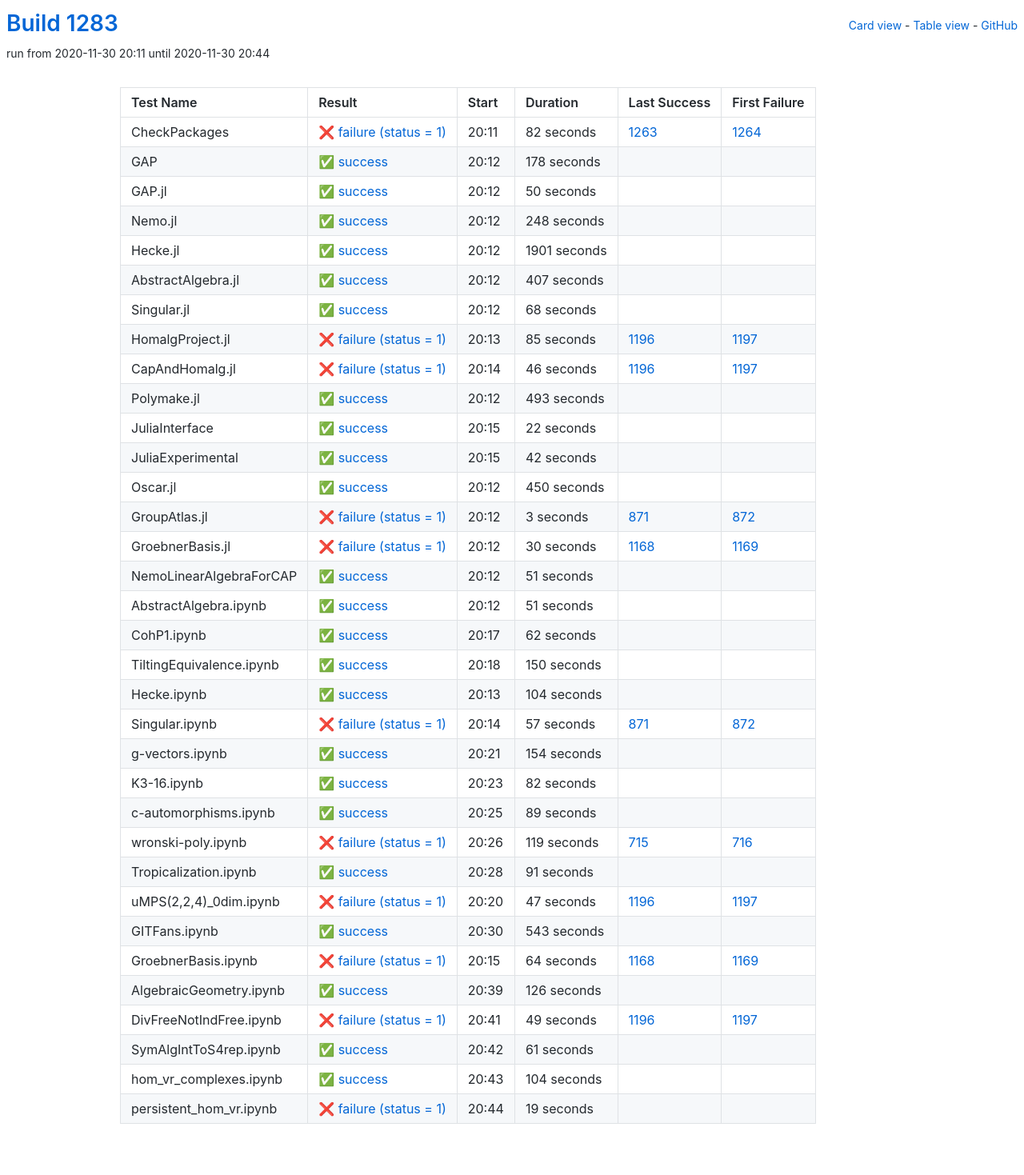
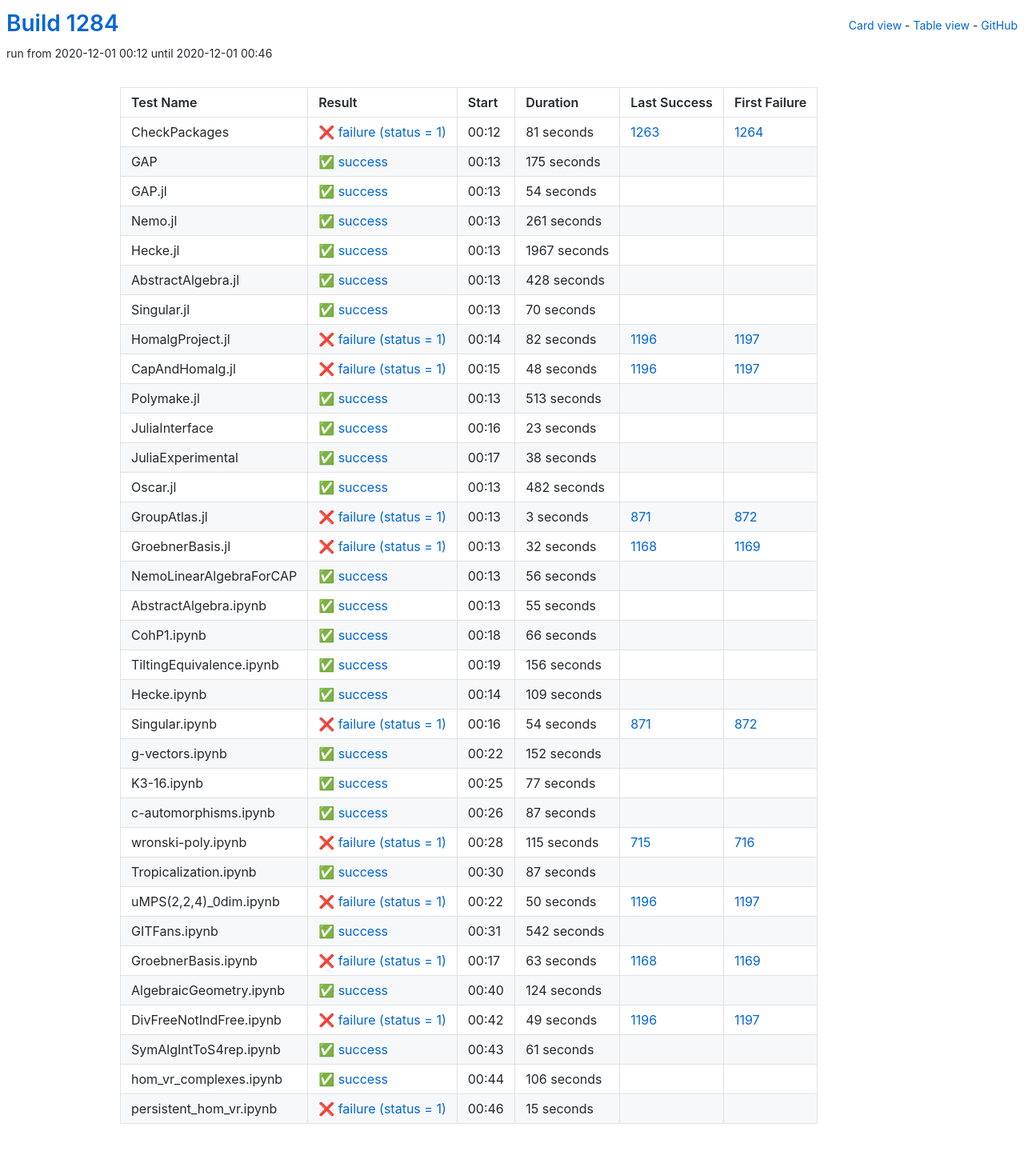
Before and after one commit to oscar-system/oscar-ci-status-stable, a Jekyll site: the page built from table.html, in a window 1280 px wide. Shown: the whole page at 80% size. Built offline with Jekyll 4.4.1, drawn with Linux system fonts in a browser that asks for light colours.

Commit message:
Build #1284

```diff
--- a/_data/ci.yml
+++ b/_data/ci.yml
@@ -1,6 +1,6 @@
 ---
-build: 1283
-build_url: https://oscarci.mathematik.uni-kl.de/job/oscar-stable/1283/
+build: 1284
+build_url: https://oscarci.mathematik.uni-kl.de/job/oscar-stable/1284/
 job: oscar-stable
 organization: oscar-system
 repo: oscar-ci-status-stable
@@ -8,164 +8,164 @@ repourl: https://github.com/oscar-system/oscar-ci-status-stable
 tests:
 - name: CheckPackages
   id: checkpackages
-  log: https://oscarci.mathematik.uni-kl.de/job/oscar-stable/1283/artifact/logs/build-1283/CheckPackages.log
-  start: 2020-11-30 20:11
+  log: https://oscarci.mathematik.uni-kl.de/job/oscar-stable/1284/artifact/logs/build-1284/CheckPackages.log
+  start: 2020-12-01 00:12
   success: false
   exitcode: 1
   status: failure
-  duration: 82
+  duration: 81
   last_success: 1263
   last_success_url: https://oscarci.mathematik.uni-kl.de/job/oscar-stable/1263/
   first_failure: 1264
   first_failure_url: https://oscarci.mathematik.uni-kl.de/job/oscar-stable/1264/
 - name: GAP
   id: gap
-  log: https://oscarci.mathematik.uni-kl.de/job/oscar-stable/1283/artifact/logs/build-1283/GAP.log
-  start: 2020-11-30 20:12
+  log: https://oscarci.mathematik.uni-kl.de/job/oscar-stable/1284/artifact/logs/build-1284/GAP.log
+  start: 2020-12-01 00:13
   success: true
   exitcode: 0
   status: success
-  duration: 178
+  duration: 175
   last_success: false
   last_success_url:
   first_failure: false
   first_failure_url:
 - name: GAP.jl
   id: gap-jl
-  log: https://oscarci.mathematik.uni-kl.de/job/oscar-stable/1283/artifact/logs/build-1283/GAP.jl.log
-  start: 2020-11-30 20:12
+  log: https://oscarci.mathematik.uni-kl.de/job/oscar-stable/1284/artifact/logs/build-1284/GAP.jl.log
+  start: 2020-12-01 00:13
   success: true
   exitcode: 0
   status: success
-  duration: 50
+  duration: 54
   last_success: false
   last_success_url:
   first_failure: false
   first_failure_url:
 - name: Nemo.jl
   id: nemo-jl
-  log: https://oscarci.mathematik.uni-kl.de/job/oscar-stable/1283/artifact/logs/build-1283/Nemo.jl.log
-  start: 2020-11-30 20:12
+  log: https://oscarci.mathematik.uni-kl.de/job/oscar-stable/1284/artifact/logs/build-1284/Nemo.jl.log
+  start: 2020-12-01 00:13
   success: true
   exitcode: 0
   status: success
-  duration: 248
+  duration: 261
   last_success: false
   last_success_url:
   first_failure: false
   first_failure_url:
 - name: Hecke.jl
   id: hecke-jl
-  log: https://oscarci.mathematik.uni-kl.de/job/oscar-stable/1283/artifact/logs/build-1283/Hecke.jl.log
-  start: 2020-11-30 20:12
+  log: https://oscarci.mathematik.uni-kl.de/job/oscar-stable/1284/artifact/logs/build-1284/Hecke.jl.log
+  start: 2020-12-01 00:13
   success: true
   exitcode: 0
   status: success
-  duration: 1901
+  duration: 1967
   last_success: false
   last_success_url:
   first_failure: false
   first_failure_url:
 - name: AbstractAlgebra.jl
   id: abstractalgebra-jl
-  log: https://oscarci.mathematik.uni-kl.de/job/oscar-stable/1283/artifact/logs/build-1283/AbstractAlgebra.jl.log
-  start: 2020-11-30 20:12
+  log: https://oscarci.mathematik.uni-kl.de/job/oscar-stable/1284/artifact/logs/build-1284/AbstractAlgebra.jl.log
+  start: 2020-12-01 00:13
   success: true
   exitcode: 0
   status: success
-  duration: 407
+  duration: 428
   last_success: false
   last_success_url:
   first_failure: false
   first_failure_url:
 - name: Singular.jl
   id: singular-jl
-  log: https://oscarci.mathematik.uni-kl.de/job/oscar-stable/1283/artifact/logs/build-1283/Singular.jl.log
-  start: 2020-11-30 20:12
+  log: https://oscarci.mathematik.uni-kl.de/job/oscar-stable/1284/artifact/logs/build-1284/Singular.jl.log
+  start: 2020-12-01 00:13
   success: true
   exitcode: 0
   status: success
-  duration: 68
+  duration: 70
   last_success: false
   last_success_url:
   first_failure: false
   first_failure_url:
 - name: HomalgProject.jl
   id: homalgproject-jl
-  log: https://oscarci.mathematik.uni-kl.de/job/oscar-stable/1283/artifact/logs/build-1283/HomalgProject.jl.log
-  start: 2020-11-30 20:13
+  log: https://oscarci.mathematik.uni-kl.de/job/oscar-stable/1284/artifact/logs/build-1284/HomalgProject.jl.log
+  start: 2020-12-01 00:14
   success: false
   exitcode: 1
   status: failure
-  duration: 85
+  duration: 82
   last_success: 1196
   last_success_url: https://oscarci.mathematik.uni-kl.de/job/oscar-stable/1196/
   first_failure: 1197
   first_failure_url: https://oscarci.mathematik.uni-kl.de/job/oscar-stable/1197/
 - name: CapAndHomalg.jl
   id: capandhomalg-jl
-  log: https://oscarci.mathematik.uni-kl.de/job/oscar-stable/1283/artifact/logs/build-1283/CapAndHomalg.jl.log
-  start: 2020-11-30 20:14
+  log: https://oscarci.mathematik.uni-kl.de/job/oscar-stable/1284/artifact/logs/build-1284/CapAndHomalg.jl.log
+  start: 2020-12-01 00:15
   success: false
   exitcode: 1
   status: failure
-  duration: 46
+  duration: 48
   last_success: 1196
   last_success_url: https://oscarci.mathematik.uni-kl.de/job/oscar-stable/1196/
   first_failure: 1197
   first_failure_url: https://oscarci.mathematik.uni-kl.de/job/oscar-stable/1197/
 - name: Polymake.jl
   id: polymake-jl
-  log: https://oscarci.mathematik.uni-kl.de/job/oscar-stable/1283/artifact/logs/build-1283/Polymake.jl.log
-  start: 2020-11-30 20:12
+  log: https://oscarci.mathematik.uni-kl.de/job/oscar-stable/1284/artifact/logs/build-1284/Polymake.jl.log
+  start: 2020-12-01 00:13
   success: true
   exitcode: 0
   status: success
-  duration: 493
+  duration: 513
   last_success: false
   last_success_url:
   first_failure: false
   first_failure_url:
 - name: JuliaInterface
   id: juliainterface
-  log: https://oscarci.mathematik.uni-kl.de/job/oscar-stable/1283/artifact/logs/build-1283/JuliaInterface.log
-  start: 2020-11-30 20:15
+  log: https://oscarci.mathematik.uni-kl.de/job/oscar-stable/1284/artifact/logs/build-1284/JuliaInterface.log
+  start: 2020-12-01 00:16
   success: true
   exitcode: 0
   status: success
-  duration: 22
+  duration: 23
   last_success: false
   last_success_url:
   first_failure: false
   first_failure_url:
 - name: JuliaExperimental
   id: juliaexperimental
-  log: https://oscarci.mathematik.uni-kl.de/job/oscar-stable/1283/artifact/logs/build-1283/JuliaExperimental.log
-  start: 2020-11-30 20:15
+  log: https://oscarci.mathematik.uni-kl.de/job/oscar-stable/1284/artifact/logs/build-1284/JuliaExperimental.log
+  start: 2020-12-01 00:17
   success: true
   exitcode: 0
   status: success
-  duration: 42
+  duration: 38
   last_success: false
   last_success_url:
   first_failure: false
   first_failure_url:
 - name: Oscar.jl
   id: oscar-jl
-  log: https://oscarci.mathematik.uni-kl.de/job/oscar-stable/1283/artifact/logs/build-1283/Oscar.jl.log
-  start: 2020-11-30 20:12
+  log: https://oscarci.mathematik.uni-kl.de/job/oscar-stable/1284/artifact/logs/build-1284/Oscar.jl.log
+  start: 2020-12-01 00:13
   success: true
   exitcode: 0
   status: success
-  duration: 450
+  duration: 482
   last_success: false
   last_success_url:
   first_failure: false
   first_failure_url:
 - name: GroupAtlas.jl
   id: groupatlas-jl
-  log: https://oscarci.mathematik.uni-kl.de/job/oscar-stable/1283/artifact/logs/build-1283/GroupAtlas.jl.log
-  start: 2020-11-30 20:12
+  log: https://oscarci.mathematik.uni-kl.de/job/oscar-stable/1284/artifact/logs/build-1284/GroupAtlas.jl.log
+  start: 2020-12-01 00:13
   success: false
   exitcode: 1
   status: failure
@@ -176,200 +176,200 @@ tests:
   first_failure_url: https://oscarci.mathematik.uni-kl.de/job/oscar-stable/872/
 - name: GroebnerBasis.jl
   id: groebnerbasis-jl
-  log: https://oscarci.mathematik.uni-kl.de/job/oscar-stable/1283/artifact/logs/build-1283/GroebnerBasis.jl.log
-  start: 2020-11-30 20:12
+  log: https://oscarci.mathematik.uni-kl.de/job/oscar-stable/1284/artifact/logs/build-1284/GroebnerBasis.jl.log
+  start: 2020-12-01 00:13
   success: false
   exitcode: 1
   status: failure
-  duration: 30
+  duration: 32
   last_success: 1168
   last_success_url: https://oscarci.mathematik.uni-kl.de/job/oscar-stable/1168/
   first_failure: 1169
   first_failure_url: https://oscarci.mathematik.uni-kl.de/job/oscar-stable/1169/
 - name: NemoLinearAlgebraForCAP
   id: nemolinearalgebraforcap
-  log: https://oscarci.mathematik.uni-kl.de/job/oscar-stable/1283/artifact/logs/build-1283/NemoLinearAlgebraForCAP.log
-  start: 2020-11-30 20:12
+  log: https://oscarci.mathematik.uni-kl.de/job/oscar-stable/1284/artifact/logs/build-1284/NemoLinearAlgebraForCAP.log
+  start: 2020-12-01 00:13
   success: true
   exitcode: 0
   status: success
-  duration: 51
+  duration: 56
   last_success: false
   last_success_url:
   first_failure: false
   first_failure_url:
 - name: AbstractAlgebra.ipynb
   id: abstractalgebra-ipynb
-  log: https://oscarci.mathematik.uni-kl.de/job/oscar-stable/1283/artifact/logs/build-1283/AbstractAlgebra.ipynb.log
-  start: 2020-11-30 20:12
+  log: https://oscarci.mathematik.uni-kl.de/job/oscar-stable/1284/artifact/logs/build-1284/AbstractAlgebra.ipynb.log
+  start: 2020-12-01 00:13
   success: true
   exitcode: 0
   status: success
-  duration: 51
+  duration: 55
   last_success: false
   last_success_url:
   first_failure: false
   first_failure_url:
 - name: CohP1.ipynb
   id: cohp1-ipynb
-  log: https://oscarci.mathematik.uni-kl.de/job/oscar-stable/1283/artifact/logs/build-1283/CohP1.ipynb.log
-  start: 2020-11-30 20:17
+  log: https://oscarci.mathematik.uni-kl.de/job/oscar-stable/1284/artifact/logs/build-1284/CohP1.ipynb.log
+  start: 2020-12-01 00:18
   success: true
   exitcode: 0
   status: success
-  duration: 62
+  duration: 66
   last_success: false
   last_success_url:
   first_failure: false
   first_failure_url:
 - name: TiltingEquivalence.ipynb
   id: tiltingequivalence-ipynb
-  log: https://oscarci.mathematik.uni-kl.de/job/oscar-stable/1283/artifact/logs/build-1283/TiltingEquivalence.ipynb.log
-  start: 2020-11-30 20:18
+  log: https://oscarci.mathematik.uni-kl.de/job/oscar-stable/1284/artifact/logs/build-1284/TiltingEquivalence.ipynb.log
+  start: 2020-12-01 00:19
   success: true
   exitcode: 0
   status: success
-  duration: 150
+  duration: 156
   last_success: false
   last_success_url:
   first_failure: false
   first_failure_url:
 - name: Hecke.ipynb
   id: hecke-ipynb
-  log: https://oscarci.mathematik.uni-kl.de/job/oscar-stable/1283/artifact/logs/build-1283/Hecke.ipynb.log
-  start: 2020-11-30 20:13
+  log: https://oscarci.mathematik.uni-kl.de/job/oscar-stable/1284/artifact/logs/build-1284/Hecke.ipynb.log
+  start: 2020-12-01 00:14
   success: true
   exitcode: 0
   status: success
-  duration: 104
+  duration: 109
   last_success: false
   last_success_url:
   first_failure: false
   first_failure_url:
 - name: Singular.ipynb
   id: singular-ipynb
-  log: https://oscarci.mathematik.uni-kl.de/job/oscar-stable/1283/artifact/logs/build-1283/Singular.ipynb.log
-  start: 2020-11-30 20:14
+  log: https://oscarci.mathematik.uni-kl.de/job/oscar-stable/1284/artifact/logs/build-1284/Singular.ipynb.log
+  start: 2020-12-01 00:16
   success: false
   exitcode: 1
   status: failure
-  duration: 57
+  duration: 54
   last_success: 871
   last_success_url: https://oscarci.mathematik.uni-kl.de/job/oscar-stable/871/
   first_failure: 872
   first_failure_url: https://oscarci.mathematik.uni-kl.de/job/oscar-stable/872/
 - name: g-vectors.ipynb
   id: g-vectors-ipynb
-  log: https://oscarci.mathematik.uni-kl.de/job/oscar-stable/1283/artifact/logs/build-1283/g-vectors.ipynb.log
-  start: 2020-11-30 20:21
+  log: https://oscarci.mathematik.uni-kl.de/job/oscar-stable/1284/artifact/logs/build-1284/g-vectors.ipynb.log
+  start: 2020-12-01 00:22
   success: true
   exitcode: 0
   status: success
-  duration: 154
+  duration: 152
   last_success: false
   last_success_url:
   first_failure: false
   first_failure_url:
 - name: K3-16.ipynb
   id: k3-16-ipynb
-  log: https://oscarci.mathematik.uni-kl.de/job/oscar-stable/1283/artifact/logs/build-1283/K3-16.ipynb.log
-  start: 2020-11-30 20:23
+  log: https://oscarci.mathematik.uni-kl.de/job/oscar-stable/1284/artifact/logs/build-1284/K3-16.ipynb.log
+  start: 2020-12-01 00:25
   success: true
   exitcode: 0
   status: success
-  duration: 82
+  duration: 77
   last_success: false
   last_success_url:
   first_failure: false
   first_failure_url:
 - name: c-automorphisms.ipynb
   id: c-automorphisms-ipynb
-  log: https://oscarci.mathematik.uni-kl.de/job/oscar-stable/1283/artifact/logs/build-1283/c-automorphisms.ipynb.log
-  start: 2020-11-30 20:25
+  log: https://oscarci.mathematik.uni-kl.de/job/oscar-stable/1284/artifact/logs/build-1284/c-automorphisms.ipynb.log
+  start: 2020-12-01 00:26
   success: true
   exitcode: 0
   status: success
-  duration: 89
+  duration: 87
   last_success: false
   last_success_url:
   first_failure: false
   first_failure_url:
 - name: wronski-poly.ipynb
   id: wronski-poly-ipynb
-  log: https://oscarci.mathematik.uni-kl.de/job/oscar-stable/1283/artifact/logs/build-1283/wronski-poly.ipynb.log
-  start: 2020-11-30 20:26
+  log: https://oscarci.mathematik.uni-kl.de/job/oscar-stable/1284/artifact/logs/build-1284/wronski-poly.ipynb.log
+  start: 2020-12-01 00:28
   success: false
   exitcode: 1
   status: failure
-  duration: 119
+  duration: 115
   last_success: 715
   last_success_url: https://oscarci.mathematik.uni-kl.de/job/oscar-stable/715/
   first_failure: 716
   first_failure_url: https://oscarci.mathematik.uni-kl.de/job/oscar-stable/716/
 - name: Tropicalization.ipynb
   id: tropicalization-ipynb
-  log: https://oscarci.mathematik.uni-kl.de/job/oscar-stable/1283/artifact/logs/build-1283/Tropicalization.ipynb.log
-  start: 2020-11-30 20:28
+  log: https://oscarci.mathematik.uni-kl.de/job/oscar-stable/1284/artifact/logs/build-1284/Tropicalization.ipynb.log
+  start: 2020-12-01 00:30
   success: true
   exitcode: 0
   status: success
-  duration: 91
+  duration: 87
   last_success: false
   last_success_url:
   first_failure: false
   first_failure_url:
 - name: uMPS(2,2,4)_0dim.ipynb
   id: umps-2-2-4-0dim-ipynb
-  log: https://oscarci.mathematik.uni-kl.de/job/oscar-stable/1283/artifact/logs/build-1283/uMPS-2-2-4-_0dim.ipynb.log
-  start: 2020-11-30 20:20
+  log: https://oscarci.mathematik.uni-kl.de/job/oscar-stable/1284/artifact/logs/build-1284/uMPS-2-2-4-_0dim.ipynb.log
+  start: 2020-12-01 00:22
   success: false
   exitcode: 1
   status: failure
-  duration: 47
+  duration: 50
   last_success: 1196
   last_success_url: https://oscarci.mathematik.uni-kl.de/job/oscar-stable/1196/
   first_failure: 1197
   first_failure_url: https://oscarci.mathematik.uni-kl.de/job/oscar-stable/1197/
 - name: GITFans.ipynb
   id: gitfans-ipynb
-  log: https://oscarci.mathematik.uni-kl.de/job/oscar-stable/1283/artifact/logs/build-1283/GITFans.ipynb.log
-  start: 2020-11-30 20:30
+  log: https://oscarci.mathematik.uni-kl.de/job/oscar-stable/1284/artifact/logs/build-1284/GITFans.ipynb.log
+  start: 2020-12-01 00:31
   success: true
   exitcode: 0
   status: success
-  duration: 543
+  duration: 542
   last_success: false
   last_success_url:
   first_failure: false
   first_failure_url:
 - name: GroebnerBasis.ipynb
   id: groebnerbasis-ipynb
-  log: https://oscarci.mathematik.uni-kl.de/job/oscar-stable/1283/artifact/logs/build-1283/GroebnerBasis.ipynb.log
-  start: 2020-11-30 20:15
+  log: https://oscarci.mathematik.uni-kl.de/job/oscar-stable/1284/artifact/logs/build-1284/GroebnerBasis.ipynb.log
+  start: 2020-12-01 00:17
   success: false
   exitcode: 1
   status: failure
-  duration: 64
+  duration: 63
   last_success: 1168
   last_success_url: https://oscarci.mathematik.uni-kl.de/job/oscar-stable/1168/
   first_failure: 1169
   first_failure_url: https://oscarci.mathematik.uni-kl.de/job/oscar-stable/1169/
 - name: AlgebraicGeometry.ipynb
   id: algebraicgeometry-ipynb
-  log: https://oscarci.mathematik.uni-kl.de/job/oscar-stable/1283/artifact/logs/build-1283/AlgebraicGeometry.ipynb.log
-  start: 2020-11-30 20:39
+  log: https://oscarci.mathematik.uni-kl.de/job/oscar-stable/1284/artifact/logs/build-1284/AlgebraicGeometry.ipynb.log
+  start: 2020-12-01 00:40
   success: true
   exitcode: 0
   status: success
-  duration: 126
+  duration: 124
   last_success: false
   last_success_url:
   first_failure: false
   first_failure_url:
 - name: DivFreeNotIndFree.ipynb
   id: divfreenotindfree-ipynb
-  log: https://oscarci.mathematik.uni-kl.de/job/oscar-stable/1283/artifact/logs/build-1283/DivFreeNotIndFree.ipynb.log
-  start: 2020-11-30 20:41
+  log: https://oscarci.mathematik.uni-kl.de/job/oscar-stable/1284/artifact/logs/build-1284/DivFreeNotIndFree.ipynb.log
+  start: 2020-12-01 00:42
   success: false
   exitcode: 1
   status: failure
@@ -380,8 +380,8 @@ tests:
   first_failure_url: https://oscarci.mathematik.uni-kl.de/job/oscar-stable/1197/
 - name: SymAlgIntToS4rep.ipynb
   id: symalginttos4rep-ipynb
-  log: https://oscarci.mathematik.uni-kl.de/job/oscar-stable/1283/artifact/logs/build-1283/SymAlgIntToS4rep.ipynb.log
-  start: 2020-11-30 20:42
+  log: https://oscarci.mathematik.uni-kl.de/job/oscar-stable/1284/artifact/logs/build-1284/SymAlgIntToS4rep.ipynb.log
+  start: 2020-12-01 00:43
   success: true
   exitcode: 0
   status: success
@@ -392,24 +392,24 @@ tests:
   first_failure_url:
 - name: hom_vr_complexes.ipynb
   id: hom-vr-complexes-ipynb
-  log: https://oscarci.mathematik.uni-kl.de/job/oscar-stable/1283/artifact/logs/build-1283/hom_vr_complexes.ipynb.log
-  start: 2020-11-30 20:43
+  log: https://oscarci.mathematik.uni-kl.de/job/oscar-stable/1284/artifact/logs/build-1284/hom_vr_complexes.ipynb.log
+  start: 2020-12-01 00:44
   success: true
   exitcode: 0
   status: success
-  duration: 104
+  duration: 106
   last_success: false
   last_success_url:
   first_failure: false
   first_failure_url:
 - name: persistent_hom_vr.ipynb
   id: persistent-hom-vr-ipynb
-  log: https://oscarci.mathematik.uni-kl.de/job/oscar-stable/1283/artifact/logs/build-1283/persistent_hom_vr.ipynb.log
-  start: 2020-11-30 20:44
+  log: https://oscarci.mathematik.uni-kl.de/job/oscar-stable/1284/artifact/logs/build-1284/persistent_hom_vr.ipynb.log
+  start: 2020-12-01 00:46
   success: false
   exitcode: 1
   status: failure
-  duration: 19
+  duration: 15
   last_success: false
   last_success_url:
   first_failure: false
```
Also changed, not shown: README.md.
